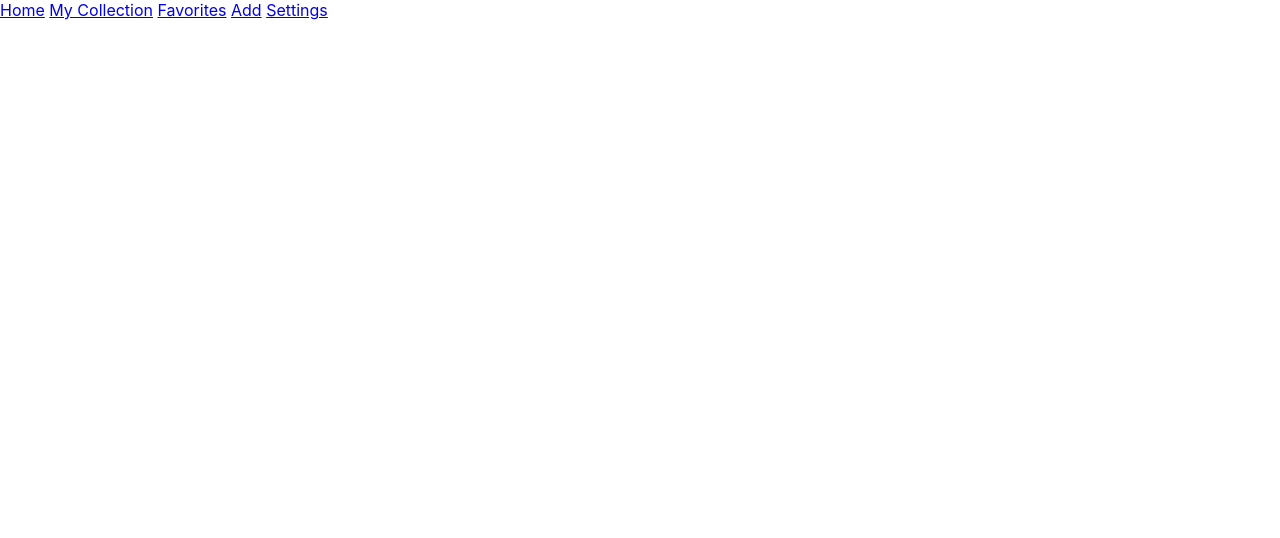
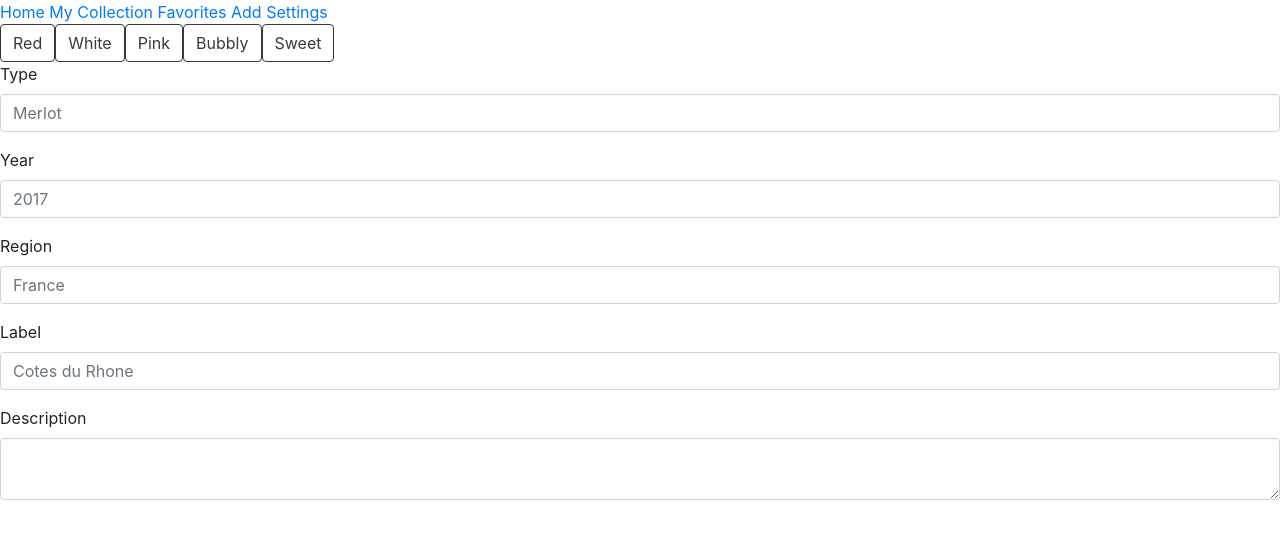
Before and after one commit to verdabursal/connoisseuse-frontend, a React (Create React App) app: page /add in a window 1280 px wide. Shown: the top 538 px of the page. Built offline with nearby package versions, Linux system fonts and the light colour scheme.

Commit message:
added categories enum, built skeleton for add page

```diff
--- a/src/App.js
+++ b/src/App.js
@@ -1,5 +1,6 @@
 import React from 'react';
 import './App.css';
+import '../node_modules/bootstrap/dist/css/bootstrap.min.css';
 
 import {BrowserRouter as Router, Route, Link} from 'react-router-dom';
 
--- a/src/components/Add.jsx
+++ b/src/components/Add.jsx
@@ -1,9 +1,46 @@
 import React from 'react';
 
 class Add extends React.Component {
+    constructor(props) {
+        super(props);
+        this.state = {
+            category: ""
+        };
+    }
+
     render() {
         return(
             <div>
+                <button type="button" className="btn btn-outline-dark">Red</button>
+                <button type="button" className="btn btn-outline-dark">White</button>
+                <button type="button" className="btn btn-outline-dark">Pink</button>
+                <button type="button" className="btn btn-outline-dark">Bubbly</button>
+                <button type="button" className="btn btn-outline-dark">Sweet</button>
+
+                <div className="form-group">
+                    <label htmlFor="inputType">Type</label>
+                    <input type="text" className="form-control" id="inputType" placeholder="Merlot"/>
+                </div>
+
+                <div className="form-group">
+                    <label htmlFor="inputYear">Year</label>
+                    <input type="number" className="form-control" id="inputYear" placeholder="2017"/>
+                </div>
+
+                <div className="form-group">
+                    <label htmlFor="inputRegion">Region</label>
+                    <input type="text" className="form-control" id="inputRegion" placeholder="France"/>
+                </div>
+
+                <div className="form-group">
+                    <label htmlFor="inputLabel">Label</label>
+                    <input type="text" className="form-control" id="inputLabel" placeholder="Cotes du Rhone"/>
+                </div>
+
+                <div className="form-group">
+                    <label htmlFor="inputDescription">Description</label>
+                    <textarea className="form-control" id="inputDescription"/>
+                </div>
 
             </div>
         )
```
Also changed, not shown: src/components/Categories.js (added, +9 -0 lines).
